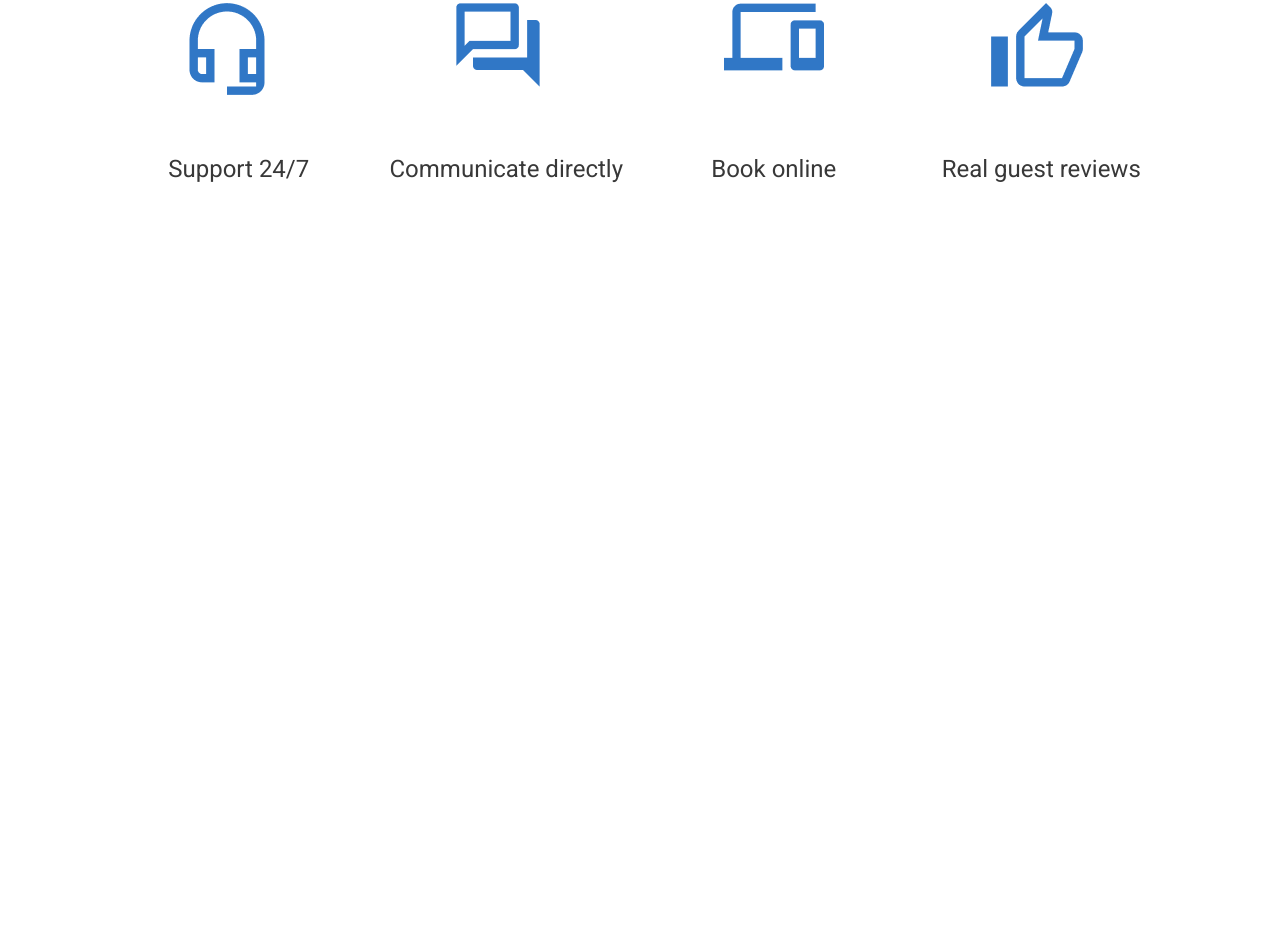
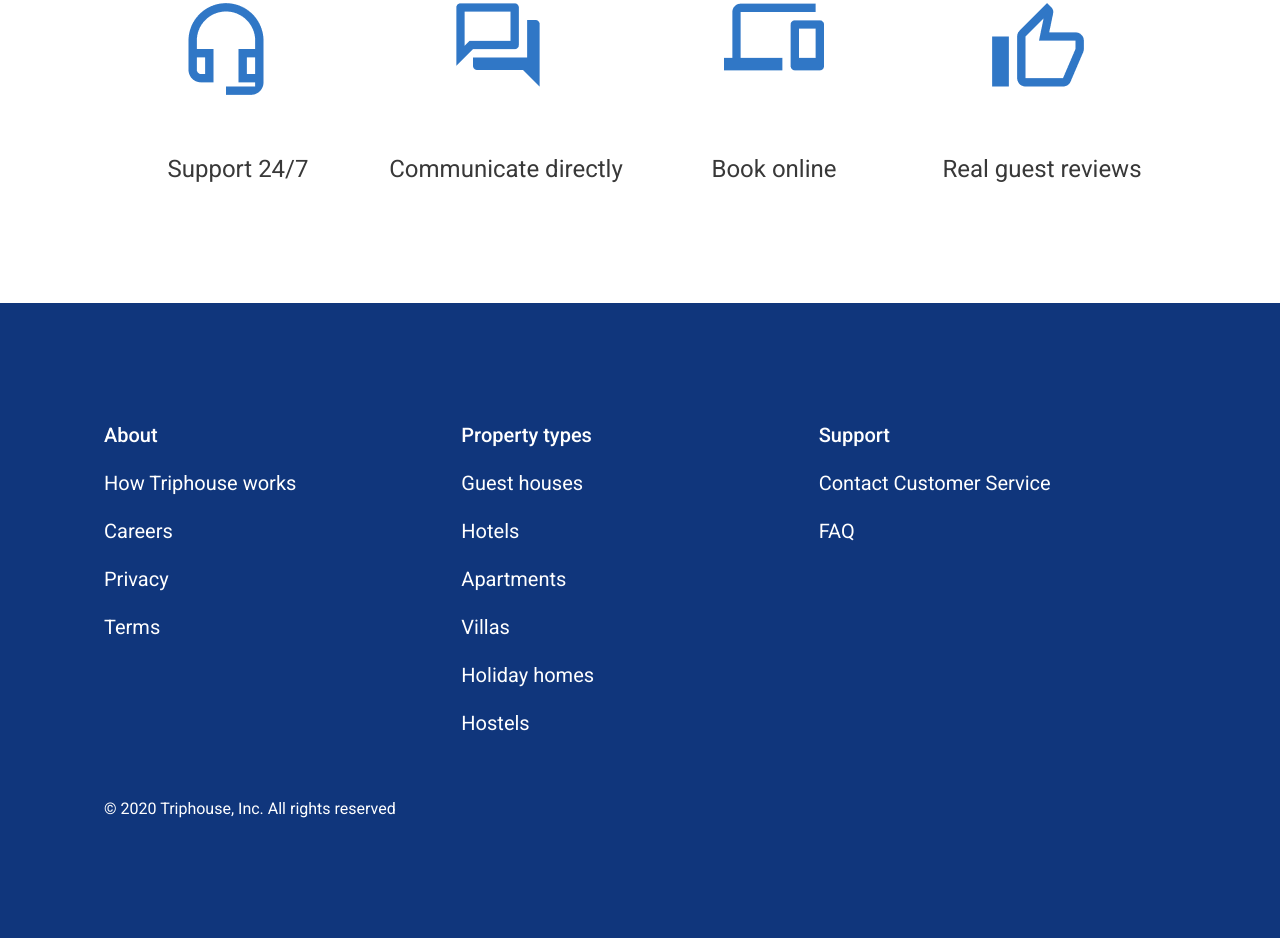
Before and after one commit to Youvulir87/if-html, a plain HTML site: page index.html in a window 1280 px wide. Shown: the part 268-1206 px from the top of the page. Before the commit the page ends 800 px from the top, so only its background shows below. Drawn offline with Linux system fonts and the light colour scheme.

Commit message:
feat: add footer (#4)
add footer
add cursor pointer

```diff
--- a/css/style.css
+++ b/css/style.css
@@ -6,7 +6,7 @@
 body{
     font-family: 'Roboto', sans-serif;}
 .wrapper{
-    padding: 120px 105px;
+    padding: 120px 104px;
 }
 .content__wrapper{
     display: flex;
@@ -38,7 +38,7 @@ display: block;
     width: 100%;
     justify-content: space-between;
 }
-.column{
+.column-4{
     align-items: center;
     display: flex;
     flex-direction: column;
@@ -47,6 +47,7 @@ display: block;
 .img-offer{
     height: 100px;
     width: 100px;
+    cursor: pointer;
 }
 .text-offer{
     margin-top: 52px;
@@ -55,4 +56,67 @@ display: block;
     font-weight: 400;
     font-size: 24px;
     color: #383838;
+    cursor: pointer;
 }
+.footer{
+    background: #10367C;
+}
+.footer__content{
+    display: flex;
+    flex-direction: column;
+    max-width: 1232px;
+    width: 100%;
+    height: 390px;
+    align-items: center;
+    margin: 0 auto;
+}
+.column-3{
+    padding-left: 0;
+    display: flex;
+    flex-direction: column;
+    width: 33.33%;
+}
+.footer__list{
+    list-style: none;
+}
+.footer__list__item{
+    margin-bottom: 24px;
+}
+.footer__list__item__text{
+    font-style: normal;
+    font-weight: normal;
+    font-weight: 400;
+    font-size: 20px;
+    color: #FFFFFF;
+    cursor: pointer;
+}
+.footer__list__item__text__bold{
+    font-style: normal;
+    font-weight: normal;
+    font-weight: 500;
+    font-size: 20px;
+    color: #FFFFFF;
+    cursor: pointer;
+}
+.wrapper__footer__copyright{
+    display: flex;
+    flex-direction: column;
+    max-width: 1232px;
+    width: 100%;
+    align-items: center;
+    margin: 0 auto;
+}
+.footer__copyright{
+    display: flex;
+    flex-direction: row;
+    max-width: 1232px;
+    width: 100%;
+    margin-top: -14px;
+}
+.footer__list__item__text__mini{
+    font-style: normal;
+    font-weight: normal;
+    font-weight: 400;
+    font-size: 16px;
+    color: #FFFFFF;
+}
--- a/index.html
+++ b/index.html
@@ -20,19 +20,19 @@
     <div class="what-do-we-offer-line">
     </div>
           <div class="row">
-              <div class="column">
+              <div class="column-4">
                   <div class="img-offer"><img  src="img/contact1.png" alt="contact"></div>
                   <p class="text-offer">Support 24/7</p>
               </div>
-              <div class="column">
+              <div class="column-4">
                   <div class="img-offer"><img  src="img/contact2.png" alt="contact"></div>
                   <p class="text-offer">Communicate directly</p>
               </div>
-              <div class="column">
+              <div class="column-4">
                   <div class="img-offer"><img  src="img/contact3.png" alt="contact"></div>
                   <p class="text-offer">Book online</p>
               </div>
-              <div class="column">
+              <div class="column-4">
                   <div class="img-offer"><img  src="img/contact4.png" alt="contact"></div>
                   <p class="text-offer">Real guest reviews</p>
               </div>
@@ -40,5 +40,74 @@
     </div>
     </div>
 </div>
+    <div class="wrapper footer">
+<div class="footer__content">
+    <div class="row">
+        <div class="column-3">
+            <ul class="footer__list">
+                <li class="footer__list__item">
+                    <span class="footer__list__item__text__bold">About</span>
+                </li>
+                <li class="footer__list__item">
+                    <span class="footer__list__item__text">How Triphouse works</span>
+                </li>
+                <li class="footer__list__item">
+                    <span class="footer__list__item__text">Careers</span>
+                </li>
+                <li class="footer__list__item">
+                    <span class="footer__list__item__text">Privacy</span>
+                </li>
+                <li class="footer__list__item">
+                    <span class="footer__list__item__text">Terms</span>
+                </li>
+            </ul>
+        </div>
+        <div class="column-3">
+            <ul class="footer__list">
+                <li class="footer__list__item">
+                    <span class="footer__list__item__text__bold">Property types</span>
+                </li>
+                <li class="footer__list__item">
+                    <span class="footer__list__item__text">Guest houses</span>
+                </li>
+                <li class="footer__list__item">
+                    <span class="footer__list__item__text">Hotels</span>
+                </li>
+                <li class="footer__list__item">
+                    <span class="footer__list__item__text">Apartments</span>
+                </li>
+                <li class="footer__list__item">
+                    <span class="footer__list__item__text">Villas</span>
+                </li>
+                <li class="footer__list__item">
+                    <span class="footer__list__item__text">Holiday homes</span>
+                </li>
+                <li class="footer__list__item">
+                    <span class="footer__list__item__text">Hostels</span>
+                </li>
+            </ul>
+        </div>
+        <div class="column-3">
+            <ul class="footer__list">
+                <li class="footer__list__item">
+                    <span class="footer__list__item__text__bold">Support</span>
+                </li>
+                <li class="footer__list__item">
+                    <span class="footer__list__item__text">Contact Customer Service</span>
+                </li>
+                <li class="footer__list__item">
+                    <span class="footer__list__item__text">FAQ</span>
+                </li>
+            </ul>
+        </div>
+    </div>
+
+</div>
+        <div class="wrapper__footer__copyright">
+            <div class="footer__copyright">
+            <span class="footer__list__item__text__mini">&#169; 2020 Triphouse, Inc. All rights reserved</span>
+        </div>
+        </div>
+    </div>
 </body>
 </html>
```
